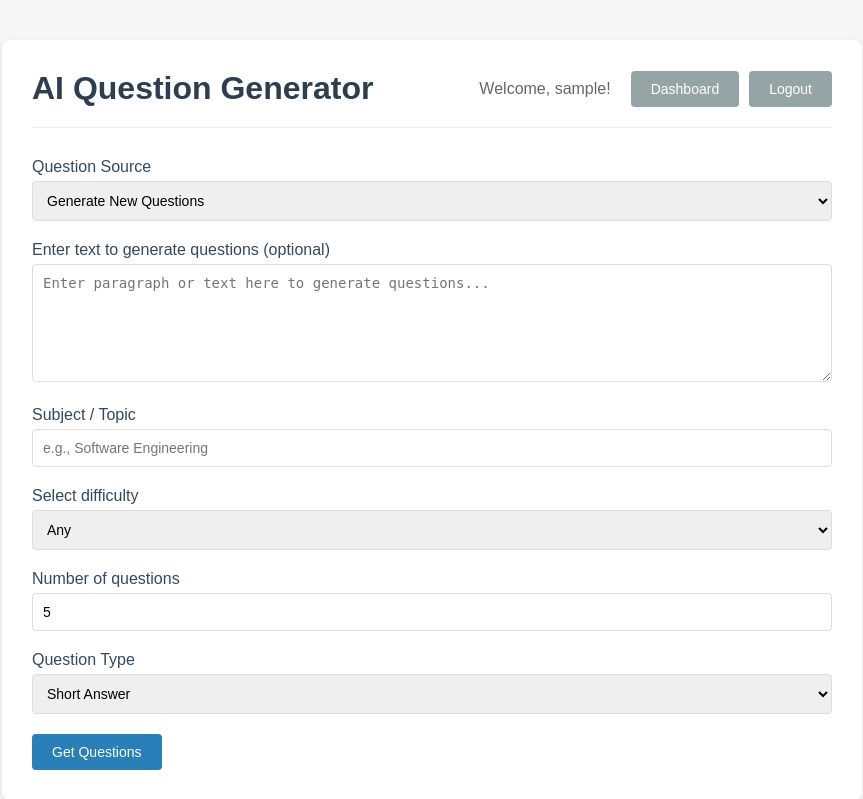
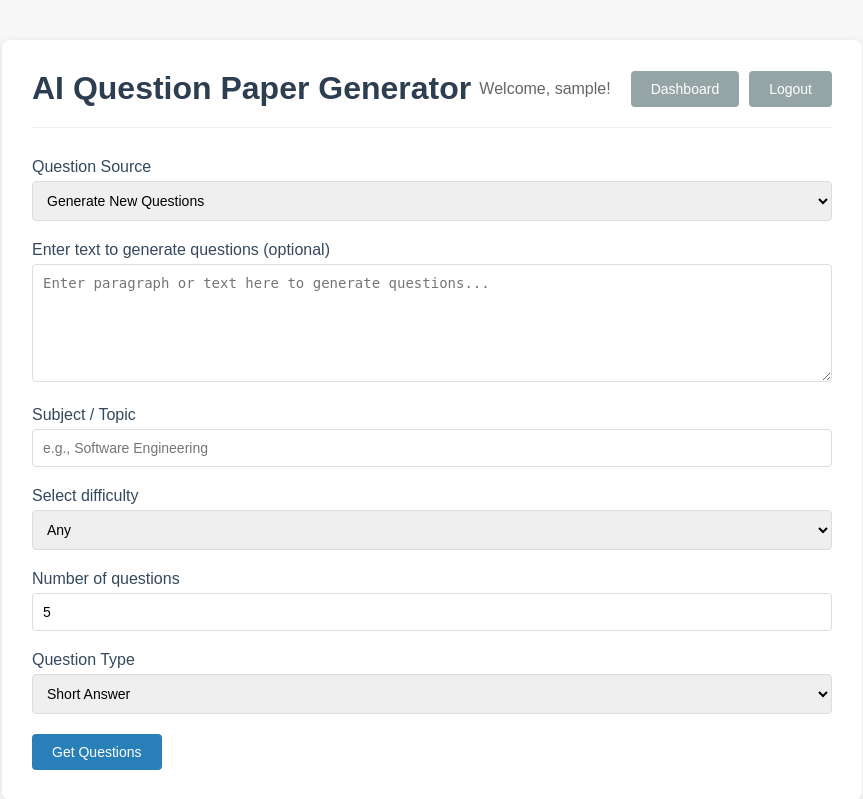
Before and after one commit to Gargikhandekar/AI-based-QP-Generator, a Flask app: page /generate in a window 1280 px wide. Shown: the top 799 px of the page, without its empty margins (208-1071 px from the left). Run offline with Flask 3, Linux system fonts and the light colour scheme; the visitor is signed in with stand-in values (Sample User, id 1).

```diff
--- a/templates/dashboard.html
+++ b/templates/dashboard.html
@@ -3,7 +3,7 @@
 <head>
     <meta charset="UTF-8">
     <meta name="viewport" content="width=device-width, initial-scale=1.0">
-    <title>Dashboard - AI Question Generator</title>
+    <title>Dashboard - AI Question Paper Generator</title>
     <link rel="stylesheet" href="{{ url_for('static', filename='style.css') }}">
 </head>
 <body>
--- a/templates/index.html
+++ b/templates/index.html
@@ -2,13 +2,13 @@
 <html lang="en">
 <head>
     <meta charset="UTF-8">
-    <title>Question Generator</title>
+    <title>Question Paper Generator</title>
     <link rel="stylesheet" href="{{ url_for('static', filename='style.css') }}">
 </head>
 <body>
 <div class="container">
     <div class="header">
-        <h1>AI Question Generator</h1>
+        <h1>AI Question Paper Generator</h1>
         <div class="user-actions">
             {% if current_user.is_authenticated %}
                 <span>Welcome, {{ current_user.username }}!</span>
--- a/templates/login.html
+++ b/templates/login.html
@@ -3,12 +3,12 @@
 <head>
     <meta charset="UTF-8">
     <meta name="viewport" content="width=device-width, initial-scale=1.0">
-    <title>Login - AI Question Generator</title>
+    <title>Login - AI Question Paper Generator</title>
     <link rel="stylesheet" href="{{ url_for('static', filename='style.css') }}">
 </head>
 <body>
     <div class="container">
-        <h1>Login to AI Question Generator</h1>
+        <h1>Login to AI Question Paper Generator</h1>
 
         {% with messages = get_flashed_messages(with_categories=true) %}
             {% if messages %}
--- a/templates/signup.html
+++ b/templates/signup.html
@@ -3,7 +3,7 @@
 <head>
     <meta charset="UTF-8">
     <meta name="viewport" content="width=device-width, initial-scale=1.0">
-    <title>Sign Up - AI Question Generator</title>
+    <title>Sign Up - AI Question Paper Generator</title>
     <link rel="stylesheet" href="{{ url_for('static', filename='style.css') }}">
 </head>
 <body>
```
